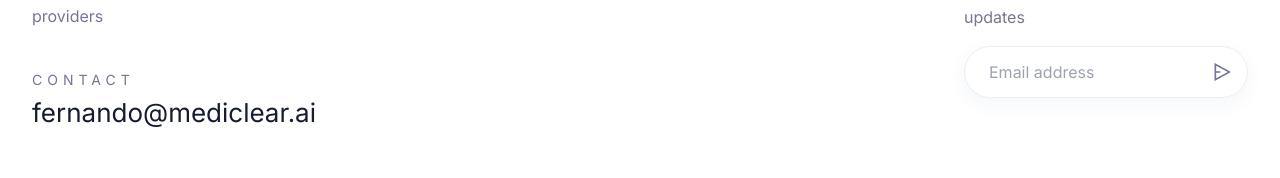
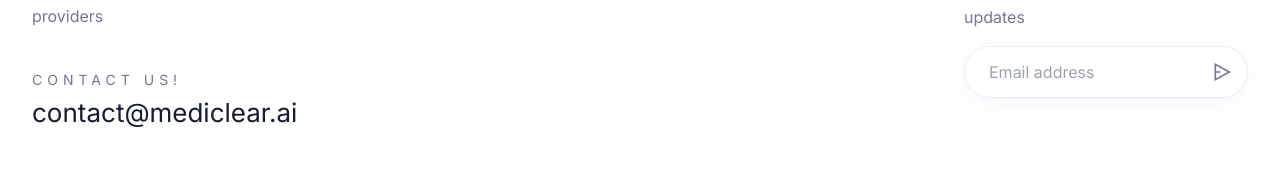
Before and after one commit to sckaff/mediclear, a Next.js app: page /demo in a window 1280 px wide. Shown: the part 911-1089 px from the top of the page. Built offline with nearby package versions, Linux system fonts and the light colour scheme.

Commit message:
Updated Footer

```diff
--- a/app/api/contact/route.js
+++ b/app/api/contact/route.js
@@ -9,8 +9,8 @@ export async function POST(req) {
 
   const emailContent = `Name: ${name}\nEmail: ${email}\n${phone ? 'Phone: ' + phone + '\n' : ''}Message: ${message}\n${source ? 'Heard about us through: ' + source : ''}`;
   const content = {
-    to: 'fernando@mediclear.ai',
-    from: 'fernando@mediclear.ai',
+    to: 'contact@mediclear.ai',
+    from: 'contact@mediclear.ai',
     subject: `New message from ${name}`,
     text: emailContent,
     html: `<p>${emailContent.replace(/\n/g, '<br>')}</p>`,
--- a/app/api/sendEmail/route.js
+++ b/app/api/sendEmail/route.js
@@ -8,8 +8,8 @@ export async function POST(req) {
   const { email } = await req.json();
 
   const content = {
-    to: 'fernando@mediclear.ai',
-    from: 'fernando@mediclear.ai',
+    to: 'contact@mediclear.ai',
+    from: 'contact@mediclear.ai',
     subject: 'New Sign-Up',
     text: `Email: ${email}`,
     html: `<p>Email: ${email}</p>`,
--- a/components/Footer/index.tsx
+++ b/components/Footer/index.tsx
@@ -83,13 +83,13 @@ const Footer = () => {
                 </p>
 
                 <p className="mb-1.5 text-sectiontitle uppercase tracking-[5px]">
-                  contact
+                  Contact Us!
                 </p>
                 <a
-                  href="#"
+                  href="mailto:contact@mediclear.ai"
                   className="text-itemtitle font-small text-black dark:text-white"
                   >
-                  fernando@mediclear.ai
+                  contact@mediclear.ai
                 </a>
               </motion.div>
 
--- a/package.json
+++ b/package.json
@@ -26,6 +26,7 @@
     "react": "^18.2.0",
     "react-dom": "^18.2.0",
     "react-hot-toast": "^2.4.1",
+    "sharp": "^0.33.5",
     "swiper": "^9.3.2",
     "tailwindcss": "^3.4.4",
     "typescript": "^5.2.2",
```
Also changed, not shown: 2 other files (tests, documents, lock files or other folders).
